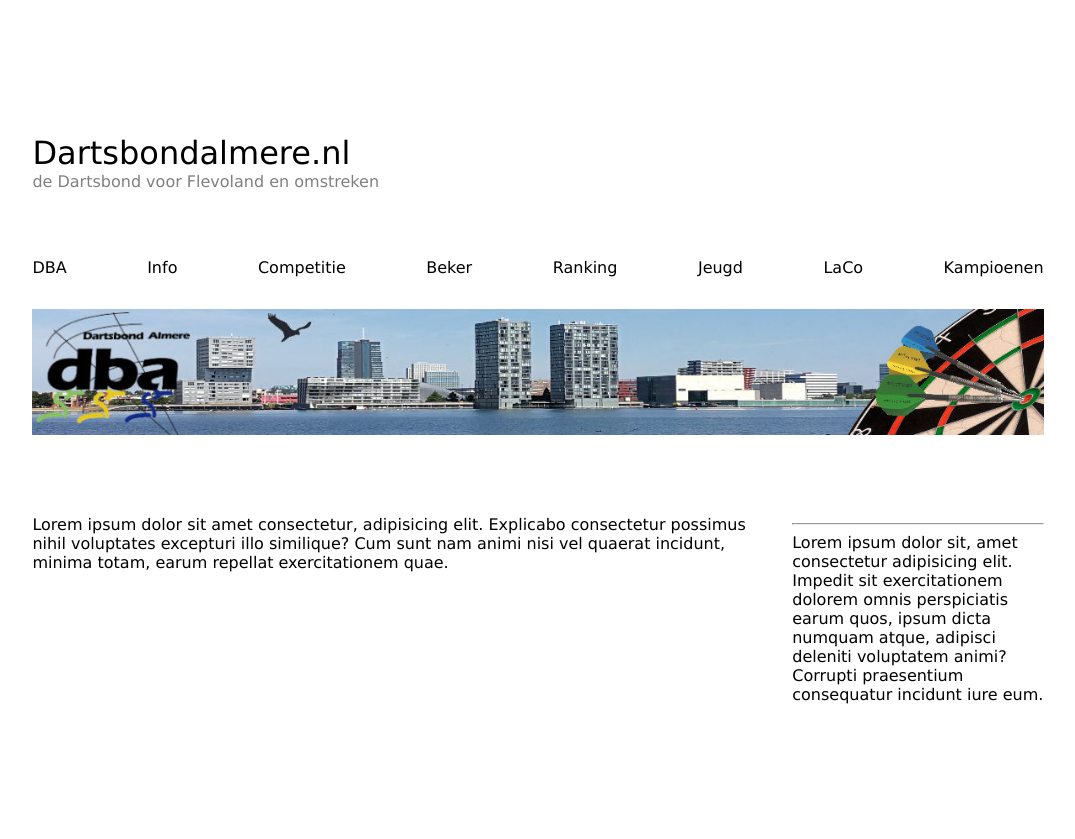
After one commit to Lex-van-Os/Dartshub, a Flask app: template templates/home.html in a window 1280 px wide. The commit adds this page. Shown: the whole page, without its empty margins (102-1177 px from the left). Run offline with Flask 2, Linux system fonts and the light colour scheme; the template is opened without the code that fills it, so the values that code supplies are empty; parts of the project's set-up code (start-up, migrations or seed data) failed here and were passed over.

Commit message:
added base-styling as html

```diff
--- a/static/styles/style.css
+++ b/static/styles/style.css
@@ -71,3 +71,114 @@ body {font-family: Verdana, sans-serif;}
   color: #0030ce;
   font-weight: bold;
 }
+
+.wrapper {
+    padding: 10%;
+}
+
+.logo {
+    padding-bottom: 5%;
+}
+
+.title {
+
+    color: black;
+    text-decoration: none;
+    font-size: 2em;
+}
+
+.title:hover{
+    color:blue;
+}
+
+.sub_title {
+    color: grey;
+}
+
+.nav_menu{
+    padding: 0px;
+    display:flex;
+    justify-content: space-between;
+}
+
+.nav_item_1:hover{
+    color: blue;
+}
+
+.nav_item_1:hover .drop_cont {
+    display:block;
+}
+
+.nav_item_2:hover{
+    color: blue;
+}
+
+.nav_item_2:hover .drop_cont {
+    display:block;
+}
+
+.nav_item_3:hover{
+    color: blue;
+}
+
+.nav_item_4:hover{
+    color: blue;
+}
+
+.nav_item_5:hover{
+    color: blue;
+}
+
+.nav_item_6:hover{
+    color: blue;
+}
+
+.nav_item_7:hover{
+    color: blue;
+}
+
+.nav_item_8:hover{
+    color: blue;
+}
+
+.drop_cont {
+    color: black;
+    position: absolute;
+    display: none;
+    z-index: 10;
+}
+
+.img_cont {
+    display: flex;
+    justify-content: center;
+    width:100%;
+    padding-top: 1em;
+}
+
+.banner {
+    width:100%;
+}
+
+.all_cont {
+    display:flex;
+    justify-content: space-between;
+    gap: 2.5em;
+    padding-top: 5em;
+}
+
+.content {
+
+}
+
+.widgets {
+    width: 40em;
+}
+
+.widgets_1 {
+
+}
+
+.hor_line {
+    color: rgb(189, 189, 189);
+    size: 1px;
+}
--- /dev/null
+++ b/templates/home.html
@@ -0,0 +1,73 @@
+<!--test bestand voor renjie-->
+
+<!DOCTYPE html>
+<html lang="en">
+<head>
+    <!--{% block head %}-->
+    <!-- Bootstraps Required meta tags -->
+    <meta charset="utf-8">
+    <meta name="viewport" content="width=device-width, initial-scale=1">
+
+    <!-- Jquery
+    <script src="/static/js/jquery-3.6.0.min.js"></script>
+
+    Bootstrap CSS
+    <link href="https://cdn.jsdelivr.net/npm/bootstrap@5.0.2/dist/css/bootstrap.min.css" rel="stylesheet" integrity="sha384-EVSTQN3/azprG1Anm3QDgpJLIm9Nao0Yz1ztcQTwFspd3yD65VohhpuuCOmLASjC" crossorigin="anonymous">
+
+    {# our custom css #} -->
+    <link rel="stylesheet" href="/static/styles/style.css" />
+
+    <!--<title>{% block title %}{% endblock %} - Dartsbond Almere</title>
+    {% endblock %}-->
+</head>
+<body>
+    <section class="wrapper">
+        <header>
+            <div class="logo">
+                <a class="title" href="renjie.html">
+                    Dartsbondalmere.nl
+                </a>
+                <div class="sub_title">
+                    de Dartsbond voor Flevoland en omstreken
+                </div>
+            </div>
+            <nav>
+                <ul class="nav_menu">
+                    <li class="nav_item_1"><a>DBA</a><ul class="drop_cont"><li>test</li><li>test2</li><li>test3</li></ul></li>
+                    <li class="nav_item_2"><a>Info</a><ul class="drop_cont">test</ul></li>
+                    <li class="nav_item_3"><a>Competitie</a></li>
+                    <li class="nav_item_4"><a>Beker</a></li>
+                    <li class="nav_item_5"><a>Ranking</a></li>
+                    <li class="nav_item_6"><a>Jeugd</a></li>
+                    <li class="nav_item_7"><a>LaCo</a></li>
+                    <li class="nav_item_8"><a>Kampioenen</a></li>
+                </ul>
+            </nav>
+            <div class="img_cont">
+                <img class="banner" src="/static/img/banner.jpg">
+            </div>
+        </header>
+        <section class="all_cont">
+            <section class="content">
+                Lorem ipsum dolor sit amet consectetur, adipisicing elit. Explicabo consectetur possimus nihil voluptates excepturi illo similique? Cum sunt nam animi nisi vel quaerat incidunt, minima totam, earum repellat exercitationem quae.
+            </section>
+            <section class="widgets">
+                <hr class="hor_line"><section class="widget_1">Lorem ipsum dolor sit, amet consectetur adipisicing elit. Impedit sit exercitationem dolorem omnis perspiciatis earum quos, ipsum dicta numquam atque, adipisci deleniti voluptatem animi? Corrupti praesentium consequatur incidunt iure eum.</section>
+            </section>
+        </section>
+        <!--<div id="content">{% block content %}{% endblock %}</div>
+        <div id="footer">
+            {% block footer %}
+            &copy; Copyright 2008 by <a href="http://domain.invalid/">you</a>.
+            {% endblock %}
+        </div>
+
+        {# Bootstrap Bundle with Popper #}
+        <script src="https://cdn.jsdelivr.net/npm/bootstrap@5.0.2/dist/js/bootstrap.bundle.min.js" integrity="sha384-MrcW6ZMFYlzcLA8Nl+NtUVF0sA7MsXsP1UyJoMp4YLEuNSfAP+JcXn/tWtIaxVXM" crossorigin="anonymous"></script>
+
+        {% block script %}
+
+        {% endblock  %} -->
+    </section>
+</body>
+</html>
```
Also changed, not shown: static/img/banner.jpg (added).
